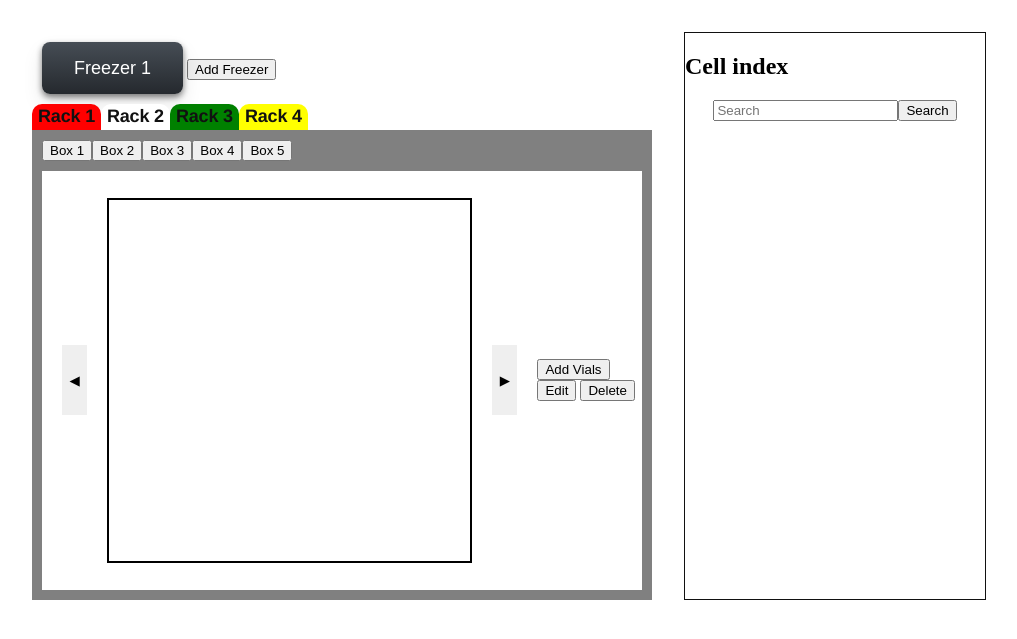
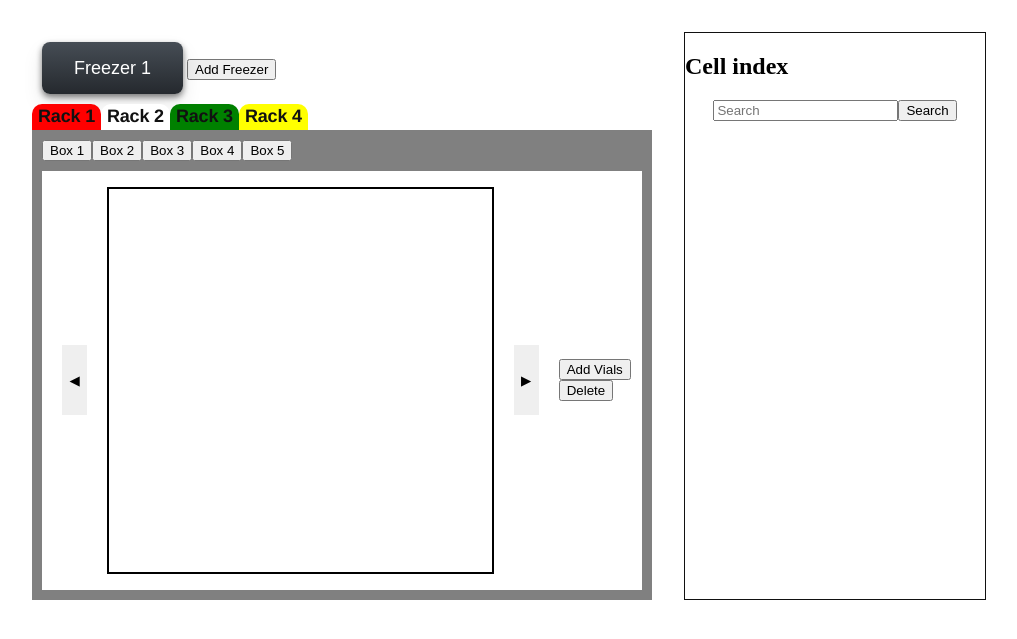
Before and after one commit to Kai-Travis/Cryo_DataBase, a FastAPI app: page / in a window 1280 px wide. Shown: the part 71-710 px from the top of the page, without its empty margins (58-1075 px from the left). Run offline with FastAPI, Linux system fonts and the light colour scheme; data that the repository does not hold is empty.

Commit message:
bug fix?

```diff
--- a/static/JS/main.js
+++ b/static/JS/main.js
@@ -306,7 +306,7 @@ function enableEditMode() {
     document.getElementById("delete-vial-btn").classList.add("hidden");
 }
 
-document.getElementById("cancel-edit-btn").addEventListener("click, cancelEdit");
+document.getElementById("cancel-edit-btn").addEventListener("click", cancelEdit);
 
 function cancelEdit() {
     document.getElementById("detail-passage").classList.remove("hidden");
--- a/templates/index.html
+++ b/templates/index.html
@@ -120,7 +120,6 @@
 
                             <div class="controls">
                                 <button id="add-button">Add Vials</button>
-                                <button id="edit-button">Edit</button>
                                 <button id="delete-selected-button">Delete</button>
                             </div>
                         </div>
```
